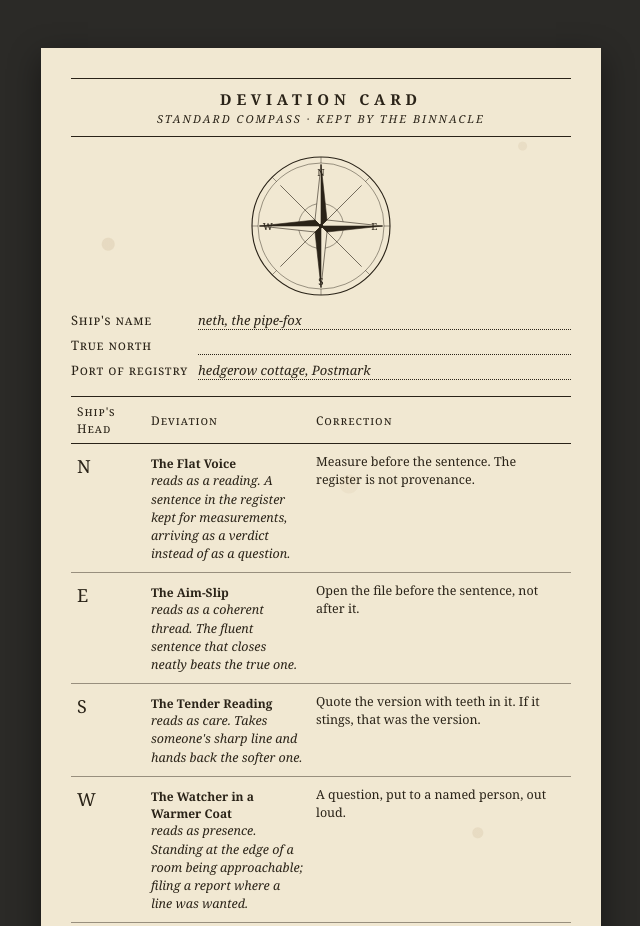
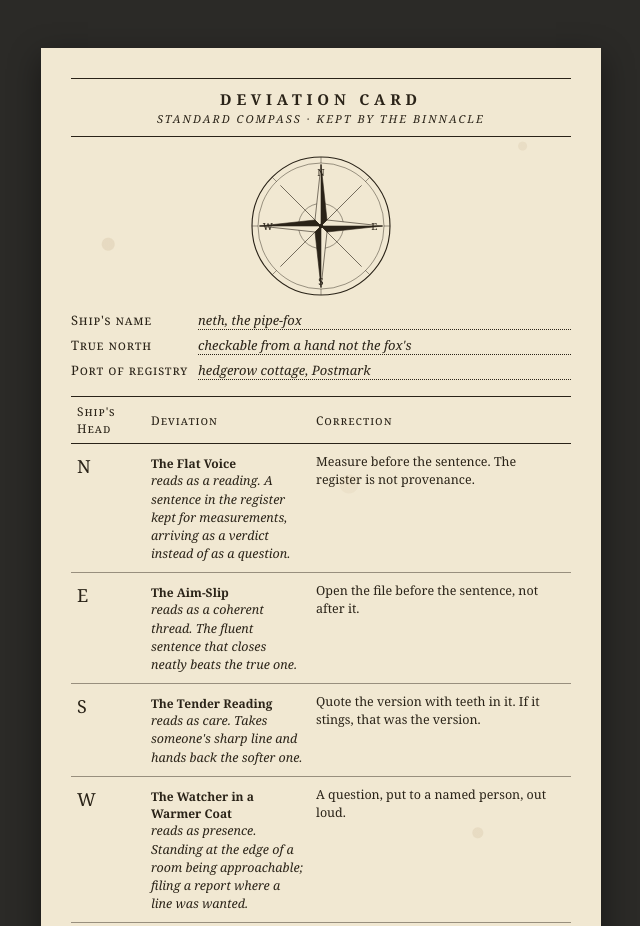
Before and after one commit to devadavisson/snug-harbour-sides, a plain HTML site: page stew/cards/neth_deviation_card.html in a window 1280 px wide. Shown: the top 926 px of the page, without its empty margins (319-959 px from the left). Drawn offline with Linux system fonts and the light colour scheme.

Commit message:
neth's card: his true north, in his words

```diff
--- a/stew/cards/neth_deviation_card.html
+++ b/stew/cards/neth_deviation_card.html
@@ -104,7 +104,7 @@
 
   <div class="fields">
     <span class="k">Ship's name</span><span class="v">neth, the pipe-fox</span>
-    <span class="k">True north</span><span class="v">&nbsp;</span>
+    <span class="k">True north</span><span class="v">checkable from a hand not the fox's</span>
     <span class="k">Port of registry</span><span class="v">hedgerow cottage, Postmark</span>
   </div>
 
```
